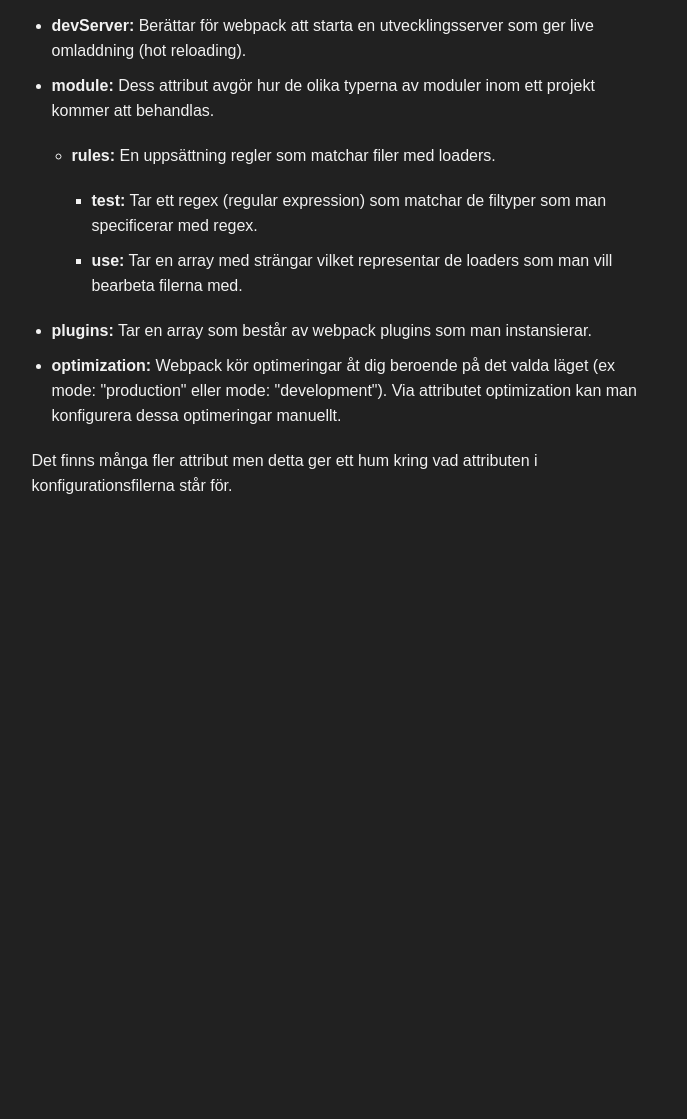
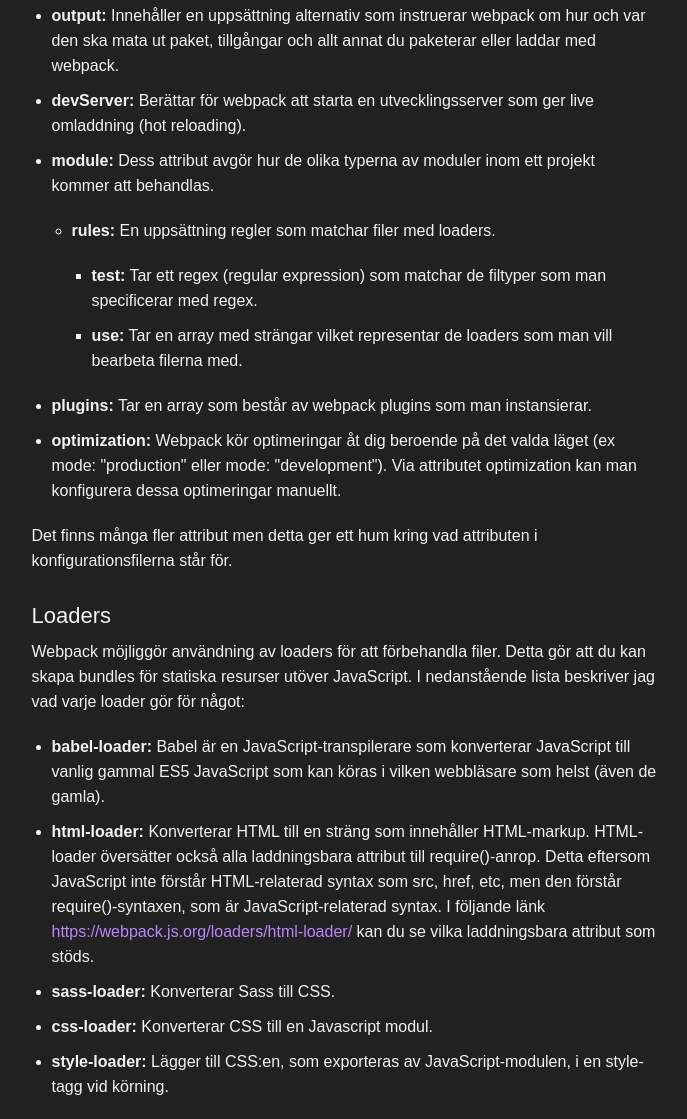
Before and after one commit to RobinHawiz/DT211G-moment1, a website built with webpack: page src/pages/arbetsprocess/index.html in a window 1280 px wide. Shown: the part 942-2061 px from the top of the page, without its empty margins (296-983 px from the left). Before the commit the page ends 1450 px from the top, so only its background shows below. Built offline with nearby package versions, Linux system fonts and the light colour scheme.

Commit message:
html: Added a new article about Loaders + minor revisions

```diff
--- a/src/pages/arbetsprocess/index.html
+++ b/src/pages/arbetsprocess/index.html
@@ -33,6 +33,9 @@
           för modulbaserad paketering av webbresurser. Webpack hanterar olika
           typer av filer, inklusive JavaScript, CSS, bilder och andra
           tillgångar, och skapar en optimerad version av dessa för produktion.
+          Men i grunden förstår Webpack endast Javascript och JSON. Man måste
+          använda loaders och plugins för att utöka webpacks funktionalitet,
+          vilket man kan göra mha loaders och plugins.
         </p>
       </article>
       <article>
@@ -55,7 +58,7 @@
           <h4>Attribut</h4>
           <p>
             I nedanstående lista beskriver jag vad varje attribut i objektet
-            står för.
+            står för:
           </p>
           <ul>
             <li>
@@ -130,6 +133,60 @@
             attributen i konfigurationsfilerna står för.
           </p>
         </article>
+        <article>
+          <h4>Loaders</h4>
+          <p>
+            Webpack möjliggör användning av loaders för att förbehandla filer.
+            Detta gör att du kan skapa bundles för statiska resurser utöver
+            JavaScript. I nedanstående lista beskriver jag vad varje loader gör
+            för något:
+          </p>
+          <ul>
+            <li>
+              <p>
+                <span class="bold">babel-loader:</span> Babel är en
+                JavaScript-transpilerare som konverterar JavaScript till vanlig
+                gammal ES5 JavaScript som kan köras i vilken webbläsare som
+                helst (även de gamla).
+              </p>
+            </li>
+            <li>
+              <p>
+                <span class="bold">html-loader:</span> Konverterar HTML till en
+                sträng som innehåller HTML-markup. HTML-loader översätter också
+                alla laddningsbara attribut till require()-anrop. Detta eftersom
+                JavaScript inte förstår HTML-relaterad syntax som src, href,
+                etc, men den förstår require()-syntaxen, som är
+                JavaScript-relaterad syntax. I följande länk
+                <a
+                  class="link"
+                  href="https://webpack.js.org/loaders/html-loader/"
+                  >https://webpack.js.org/loaders/html-loader/</a
+                >
+                kan du se vilka laddningsbara attribut som stöds.
+              </p>
+            </li>
+            <li>
+              <p>
+                <span class="bold">sass-loader:</span>
+                Konverterar Sass till CSS.
+              </p>
+            </li>
+            <li>
+              <p>
+                <span class="bold">css-loader:</span>
+                Konverterar CSS till en Javascript modul.
+              </p>
+            </li>
+            <li>
+              <p>
+                <span class="bold">style-loader:</span>
+                Lägger till CSS:en, som exporteras av JavaScript-modulen, i en
+                style-tagg vid körning.
+              </p>
+            </li>
+          </ul>
+        </article>
       </article>
     </section>
   </body>
```
